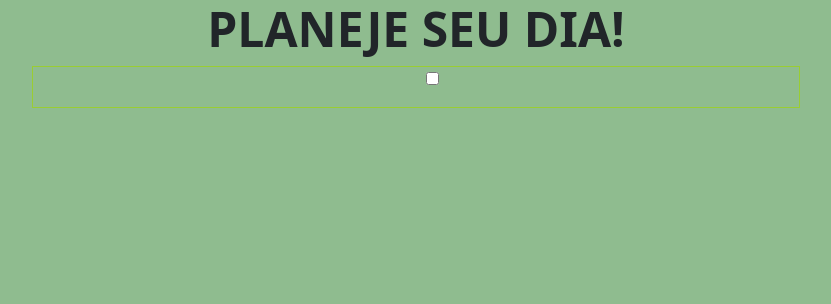
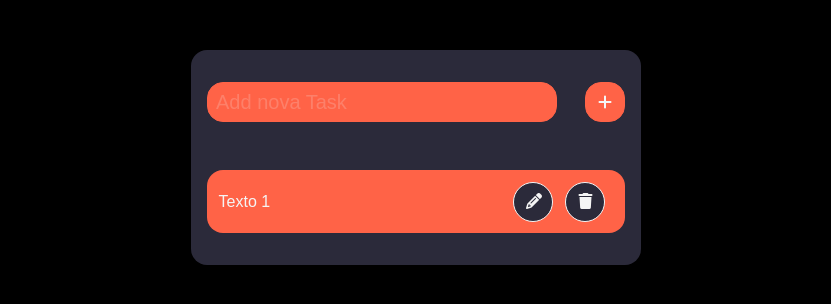
Before and after one commit to Bouzada/ToDoList, a plain HTML site: page index.html in a window 1280 px wide. Shown: the whole page, without its empty margins (224-1055 px from the left). Drawn offline with nearby package versions, Linux system fonts and the light colour scheme.

Commit message:
Alteração no estilo de Layout, preparado para a aplicação do JS.

```diff
--- a/assets/sass/page.scss
+++ b/assets/sass/page.scss
@@ -1,30 +1,87 @@
 .main {
-  height: 100vh;
   background-color: $main-color;
-  display: flex;
-  flex-direction: column;
-  align-items: center;
-  justify-content: flex-start;
+  width: 100%;
+  max-width: 450px;
+  margin: 50px 0;
+  padding: 2rem 1rem;
+  border-radius: 1rem;
 
-  .title-main {
-    text-transform: uppercase;
-    font-size: 3rem;
-    font-weight: 700;
+  .top {
+    display: flex;
+    justify-content: space-between;
+    margin-bottom: 3rem;
+
+    .addNewTask {
+      width: 350px;
+      height: 2.5rem;
+      padding: .5rem;
+      border: 1px solid $input-color;
+      border-radius: 1rem;
+      outline: none;
+      background-color: $input-color;
+      font-size: 1.250rem;
+      color: $text-color;
+
+      &::placeholder {
+        opacity: .2;
+        color: $text-color;
+      }
+    }
+
+    .btnPlus {
+      width: 2.5rem;
+      height: 2.5rem;
+      border: 1px solid $input-color;
+      border-radius: 1rem;
+      background-color: $input-color;
+      color: $text-color;
+      outline: none;
+      display: flex;
+      align-items: center;
+      justify-content: center;
+      transition: .5s;
+
+      &:hover {
+        scale: 110%;
+        border: 1px solid #000;
+        cursor: pointer;
+      }
+    }
   }
 
-  .tasks {
-    width: 60%;
-    height: auto;
-    border: 1px solid $border-color;
+  .listTasks {
+    list-style: none;
+    padding: 0;
+    margin: 0;
 
     .task {
+      padding: .725rem;
+      background-color: $input-color;
+      border-radius: 1rem;
       display: flex;
-      flex-direction: column;
+      justify-content: space-between;
       align-items: center;
-      justify-content: center;
-      list-style: none;
 
-      #checkbox {}
+      .btnAction {
+        border-radius: 50%;
+        border: 1px solid $text-color;
+        background-color: $main-color;
+        width: 2.5rem;
+        height: 2.5rem;
+        color: $text-color;
+        cursor: pointer;
+        margin-right: .5rem;
+
+        &:hover {
+          scale: 110%;
+        }
+
+        &.btnRemove {
+          &:hover {
+            color: $input-color;
+          }
+        }
+      }
     }
   }
 }
--- a/assets/sass/variables.scss
+++ b/assets/sass/variables.scss
@@ -1,8 +1,19 @@
-$main-color: #8FBC8F;
-$border-color: #9ACD32;
+$main-color: #2b2a3a;
+$input-color: #FF6347;
+$text-color: #F5F5F5;
 
 * {
   margin: 0;
   padding: 0;
   box-sizing: border-box;
+  font-size: 1rem;
+  font-family: Arial, Helvetica, sans-serif;
 }
+
+body {
+  background-color: #000;
+  color: $text-color;
+  display: flex;
+  align-items: center;
+  justify-content: center;
+}
--- a/index.html
+++ b/index.html
@@ -22,15 +22,24 @@
 
 <body>
   <div class="main">
-    <h1 class="title-main">Planeje seu dia!</h1>
+    <div class="top">
+      <input type="text" name="task" class="addNewTask" id="addNewTask" placeholder="Add nova Task">
+      <button class="btn btnPlus" id="btnPlusTask"><i class="fa-solid fa-plus"></i></button>
+    </div>
 
-    <div class="container container-fluid tasks">
-      <ul class="task">
-        <li class="task=item">
-          <input type="checkbox" name="checkbox" id="checkbox">
-        </li>
-      </ul>
-    </div>
+    <ul class="listTasks" id="listTasks">
+      <li class="task">
+        <span class="taskText">Texto 1</span>
+        <div class="">
+          <button class="btn btnAction btnEdit">
+            <i class="fa-solid fa-pencil"></i>
+          </button>
+          <button class="btn btnAction btnRemove">
+            <i class="fa-solid fa-trash"></i>
+          </button>
+        </div>
+      </li>
+    </ul>
   </div>
 
   <!-- BootStrap JS -->
```
Also changed, not shown: assets/css/style.css, 1 other file.
